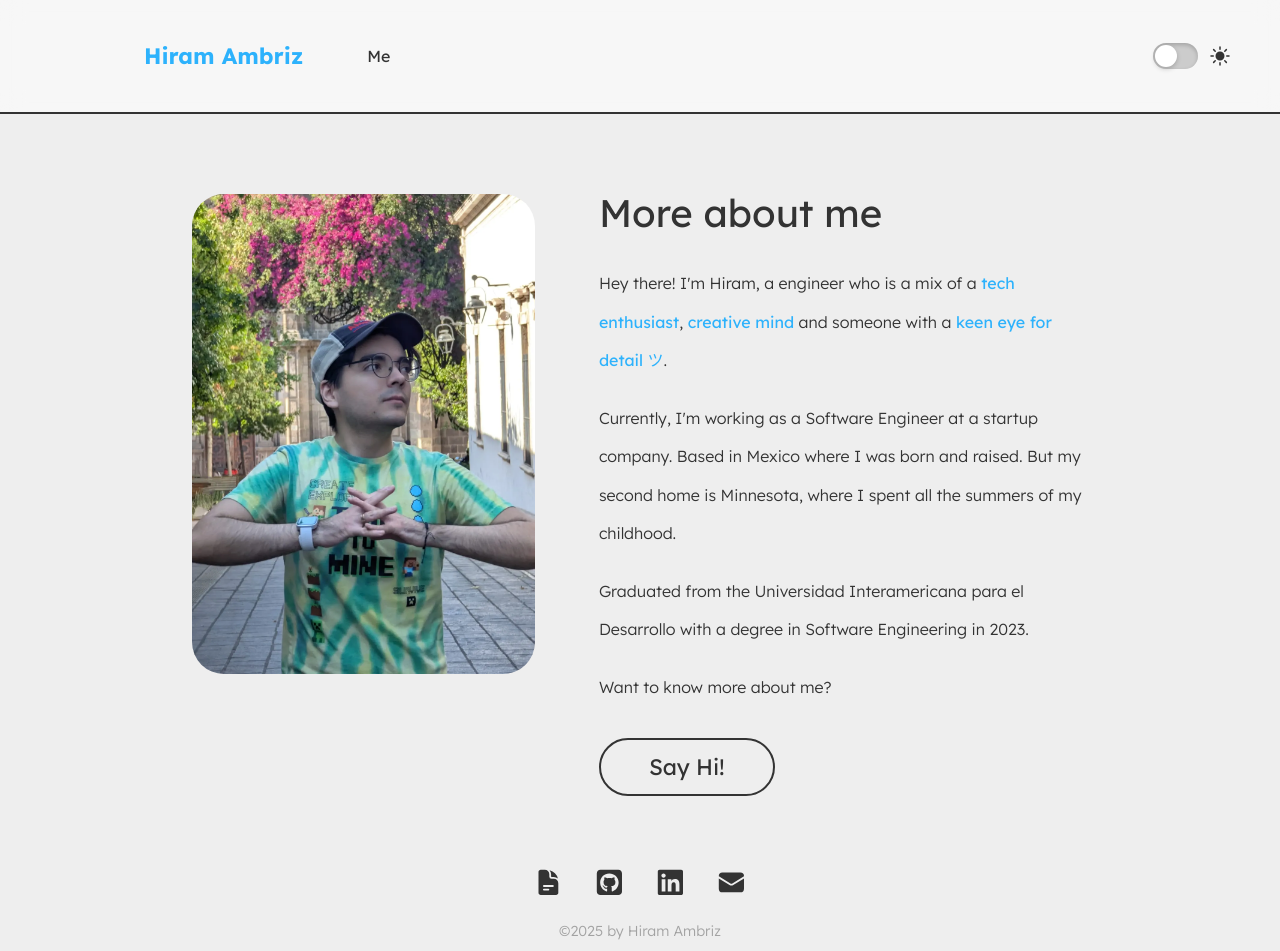
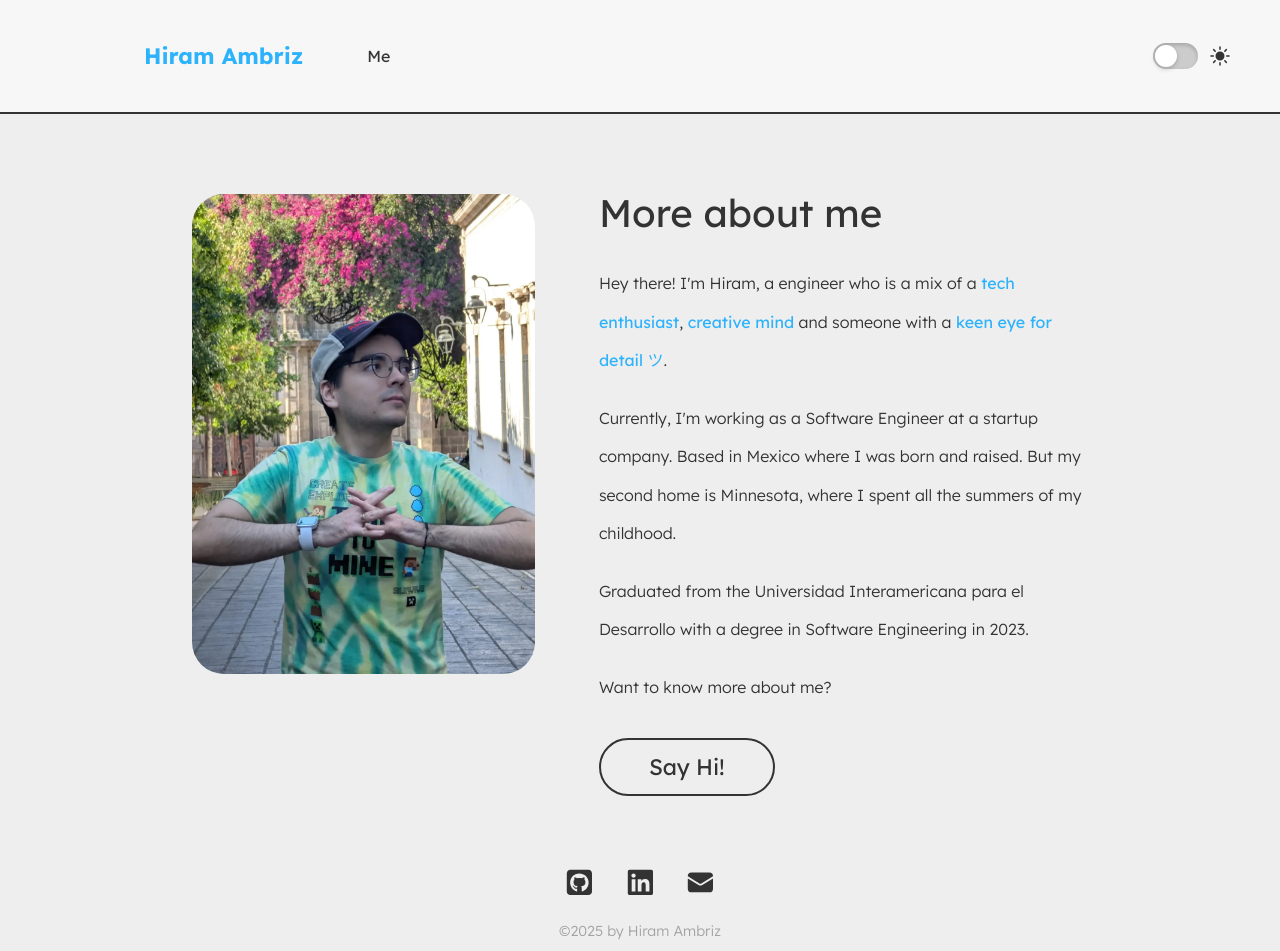
Before and after one commit to hShamed/portfolio, a React (Vite) app: page /me in a window 1280 px wide. Shown: the top 951 px of the page. Built offline with nearby package versions, Linux system fonts and the light colour scheme.

Commit message:
Remove old resume

```diff
--- a/src/components/Footer/Footer.jsx
+++ b/src/components/Footer/Footer.jsx
@@ -1,21 +1,11 @@
 import styles from "./Footer.module.css";
-import { DocumentTextIcon, EnvelopeIcon } from "@heroicons/react/24/solid";
-import myResume from "../../assets/resumes/resume.pdf";
+import { EnvelopeIcon } from "@heroicons/react/24/solid";
 
 const Footer = () => {
   return (
     <footer className={styles.footer}>
       <div>
         <ul className={styles.footerIcons}>
-          <li className={styles.footerItem}>
-            <a
-              href={myResume}
-              className={styles.navbarLink}
-              download="Hiram-Ambriz.pdf"
-            >
-              <DocumentTextIcon className={styles.logo} />
-            </a>
-          </li>
           <li className={styles.footerItem}>
             <a href="https://github.com/hShamed" target="_blank">
               <svg
```
Also changed, not shown: 1 other file (tests, documents, lock files or other folders).
